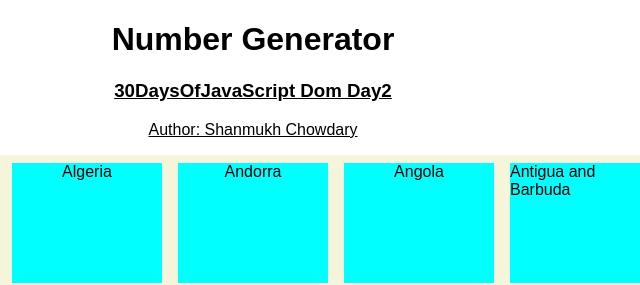
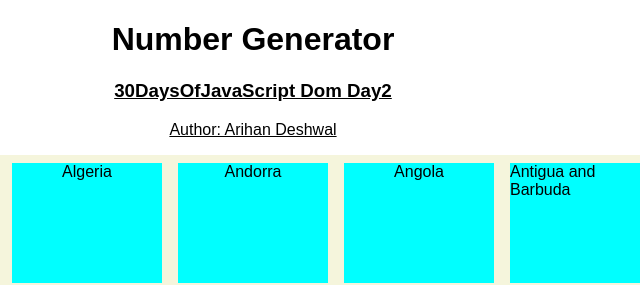
Before and after one commit to ArihanDeshwal/3Pillar, a plain HTML site: page 3-Pillar-Global- Arihan/Week - 13/L1/index.html in a window 1280 px wide. Shown: the top 285 px of the page, 387-1027 px from the left. Drawn offline with Linux system fonts and the light colour scheme; files whose address does not match are found by name.

Commit message:
Update index.html

```diff
--- a/3-Pillar-Global- Arihan/Week - 13/L1/index.html
+++ b/3-Pillar-Global- Arihan/Week - 13/L1/index.html
@@ -30,7 +30,7 @@
 <body>
     <h1>Number Generator</h1>
     <h3>30DaysOfJavaScript Dom Day2</h3>
-    <p>Author: Shanmukh Chowdary</p>
+    <p>Author: Arihan Deshwal</p>
     <div>
 
      </div>
```
